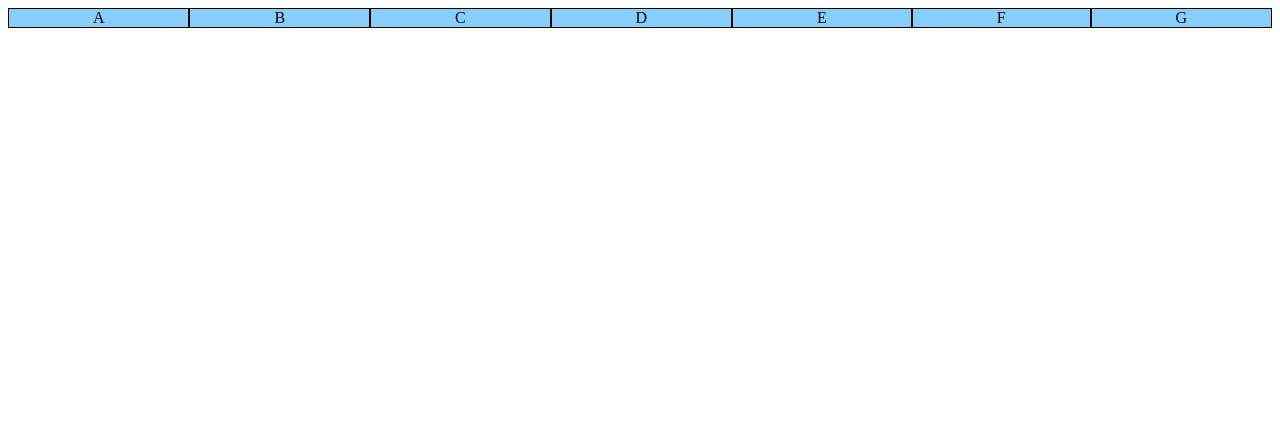
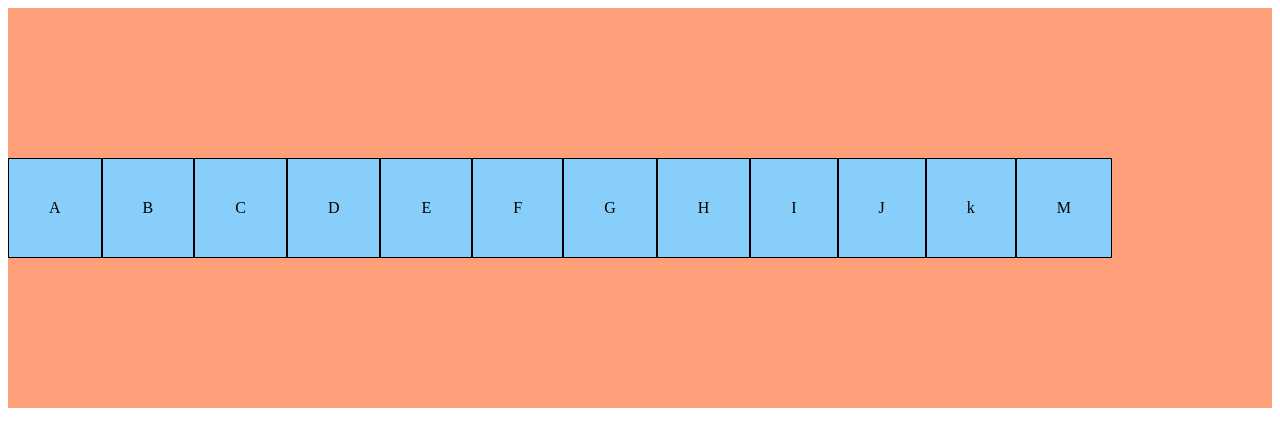
Before and after one commit to caiovinix/html-css, a plain HTML site: page exercicios/ex027/flex006/index.html in a window 1280 px wide. Drawn offline with Linux system fonts and the light colour scheme.

Commit message:
flexbox ex006

```diff
--- a/exercicios/ex027/flex006/index.html
+++ b/exercicios/ex027/flex006/index.html
@@ -7,6 +7,9 @@
     <style>
         .container {
             display: flex;
+            flex-flow: row wrap;
+            align-content: space-around ;
+            height: 400px;
             background-color: lightsalmon;
         }
 
@@ -14,7 +17,7 @@
             background-color: lightskyblue;
             border: 1px solid black;
             text-align: center;
-            flex: auto;
+            padding: 40px;
         }
     </style>
 </head>
@@ -27,6 +30,11 @@
         <div class="item">E</div>
         <div class="item">F</div>
         <div class="item">G</div>
+        <div class="item">H</div>
+        <div class="item">I</div>
+        <div class="item">J</div>
+        <div class="item">k</div>
+        <div class="item">M</div>
     </div>
 </body>
 </html>
```
